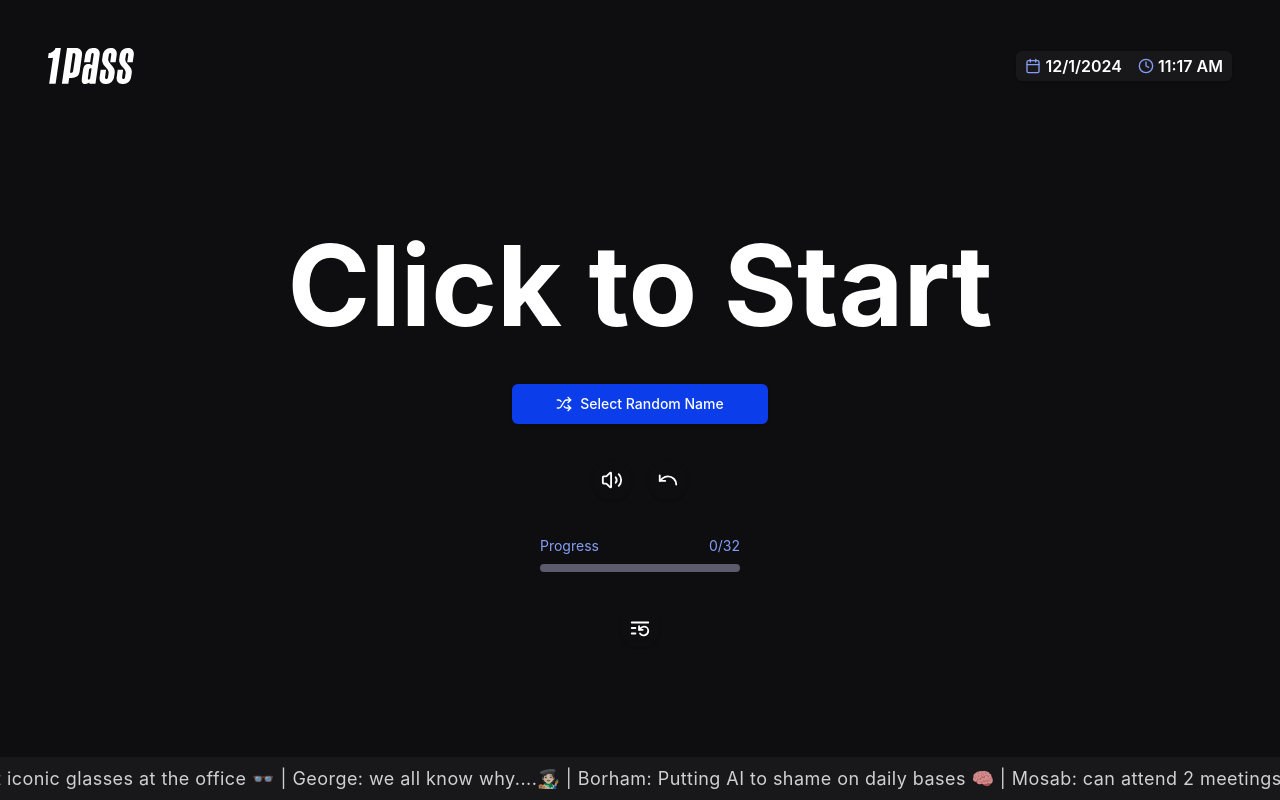
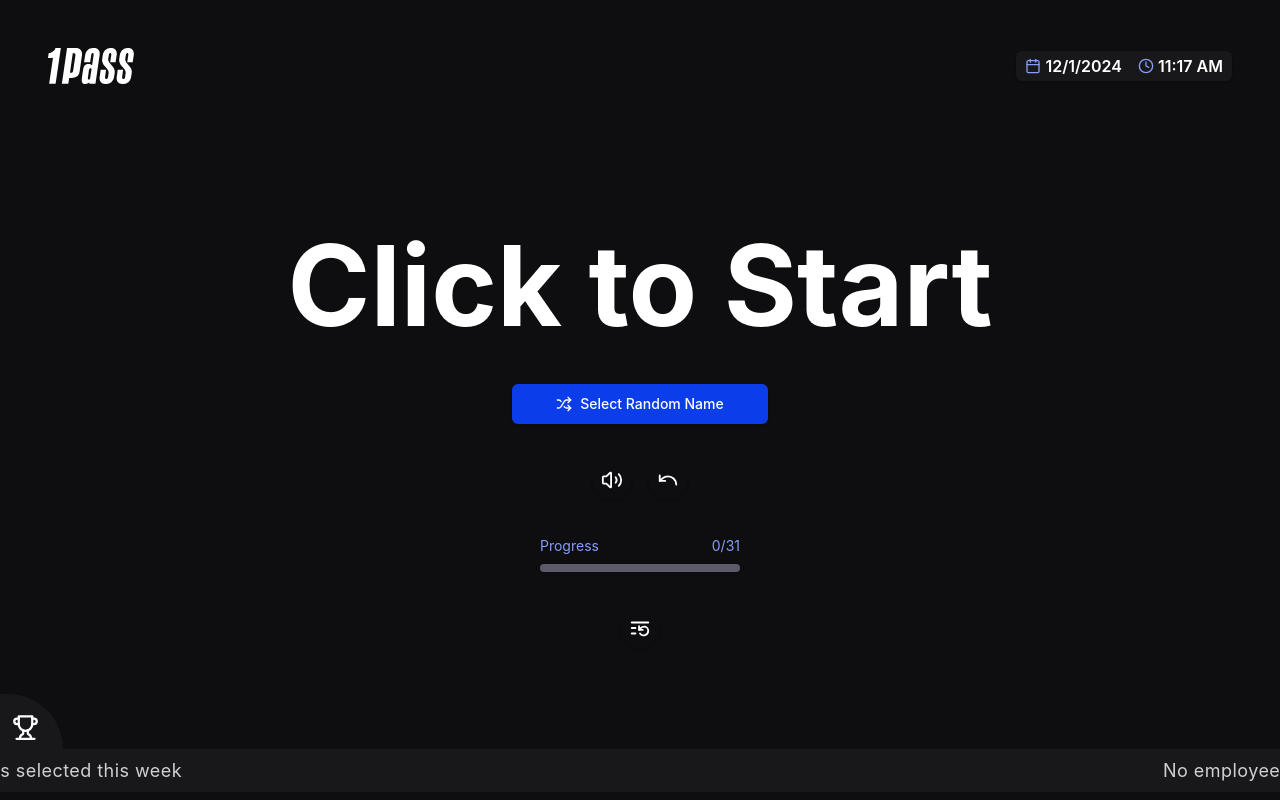
Before and after one commit to loay777/weekly_huddle, a React (Vite) app: page / in a window 1280 px wide. Built offline with nearby package versions, Linux system fonts and the light colour scheme.

Commit message:
updates awards marquee

```diff
--- a/src/App.tsx
+++ b/src/App.tsx
@@ -8,8 +8,7 @@ import {
   UndoIcon,
   Volume2,
   VolumeX,
-  StickerIcon,
-  TrophyIcon,
+  Gift,
 } from "lucide-react";
 import { TimeBadge } from "./components/TimeBadge";
 import { ProgressCounter } from "./components/ProgressCounter";
@@ -39,9 +38,11 @@ function App() {
     question: string;
     answer: string;
   } | null>(null);
+  console.log(miniChallenge);
   const [showMiniChallenge, setShowMiniChallenge] = useState(false);
   const [revealAnswer, setRevealAnswer] = useState(false);
-
+console.log(showMiniChallenge);
+console.log(revealAnswer);
   const selectRandomName = () => {
     const availableNames = names.filter((name) => !usedNames.includes(name));
     if (availableNames.length > 0) {
@@ -146,9 +147,14 @@ function App() {
                     animate={{ scale: 1, opacity: 1 }}
                     className="  bg-white/5  rounded-lg p-4 flex items-center gap-2"
                   >
-                    <TrophyIcon className="w-6 h-6" />
+                    <motion.div
+                      animate={{ rotate: [-10, 10, -10] }}
+                      transition={{ repeat: Infinity, duration: 1 }}
+                    >
+                      <Gift className="w-6 h-6" />
+                    </motion.div>
                     <span className="text-xl">
-                      Mystery award: {mysteryPrize}
+                      Mystery Prize: {mysteryPrize}
                     </span>
                   </motion.div>
                 )}
--- a/src/components/EmployeesOfTheWeekMarquee.tsx
+++ b/src/components/EmployeesOfTheWeekMarquee.tsx
@@ -1,17 +1,25 @@
+import { Trophy } from "lucide-react";
+
 const EmployeesOfTheWeekMarquee = ({
     employees = [] as Array<{employeeName: string, emoji: string}>,
 }) => {
   // Create the marquee text by formatting employees
-  const marqueeText = employees.length > 0
-    ? ` *Employees of the week*: ${employees.map(emp => `${emp.employeeName} ${emp.emoji}`).join(' | ')}.\u00A0\u00A0\u00A0`
-    : "No employees selected this week";
+  const marqueeText =
+    employees.length > 0
+      ? `${employees
+          .map((emp) => `${emp.employeeName} ${emp.emoji}`)
+          .join("\u00A0 \u00A0|\u00A0\u00A0")}.\u00A0 \u00A0|\u00A0\u00A0`
+      : "No employees selected this week";
 
   return (
-    <div className="fixed bottom-0 left-0 w-full overflow-hidden bg-[#18181b] py-2">
-      <div className="marquee-wrapper">
-        <div className="marquee-content">
-          {marqueeText}
+    <div className="fixed bottom-0 left-0 w-full overflow-hidden  py-2">
+      <div className=" flex justify-start font-extrabold ">
+        <div className="bg-[#18181b] rounded-tr-full pl-3 pr-6  pt-5 pb-2 flex gap-2 items-center">
+          <Trophy size={27} />
         </div>
+      </div>
+      <div className="marquee-wrapper bg-[#18181b] py-2">
+        <div className="marquee-content">{marqueeText}</div>
         <div className="marquee-content" aria-hidden="true">
           {marqueeText}
         </div>
--- a/src/lib/constants.ts
+++ b/src/lib/constants.ts
@@ -1,60 +1,59 @@
 // List of participant names
 export const PARTICIPANT_NAMES = [
-  "Ashely Kent 🏄🏼",
-  "George Samuel 🧑🏻‍🎨",
-  "Abdulaziz Turkistani 💸",
-  "Asma Mahfouz 👩🏻‍⚕️",
+  "Ashely Kent",
+  "George Samuel",
+  "Abdulaziz Turkistani",
+  "Asma Mahfouz",
   "Abdulkhaliq Alzahrani",
-  "Ahmad Borham 👨🏻‍💻",
+  "Ahmad Borham",
   "Lamees Tayeb",
   "Hanouf Saleh",
   "Mosaab Mohamed",
   "Ghofran Ahmad",
-  "Alhanouf Aloufi",
   "Mohannad Alamrah",
-  "Mohammed Nagy 🧑🏽‍🦲🫱🏽‍🫲🏼",
+  "Mohammed Nagy",
   "Abeer Alnetaifi",
-  "Mohamed Reyad",
+  "Mohamed Eltahawy",
   "Yara Alsafty",
   "Medhat Meebed",
   "Bahaa Alhagar",
   "Kholood Saleh",
   "Ahmed Refaat",
-  "Iman AlSayed",
   "Sondos Saleh",
   "Khaled Saleh",
   "Muhammad Amin",
-  "Toqa Mohammed Awf",
+  "Toqa Awf",
   "Loay Alsaeed",
-  "Fatima Abdelfatah 💰",
+  "Fatima Abdelfatah",
   "Mohamed Arafa",
-  "Ahmed Fathy 🆕",
-  "Rinad Alghamdi 🆕",
-  "Muhammad Mandourah🆕",
-  "Reem Osman 🆕"
+  "Ahmed Fathy",
+  "Rinad Alghamdi",
+  "Muhammad Mandourah",
+  "Reem Osman",
+  "Islam Mohamedali 🆕"
 ];
 
+// List of Random Prizes
 export const MYSTERY_PRIZES = [
   "A virtual high-five! 👋",
   "Bragging rights for the week 🏆",
   "Free access to wifi 🛜",
   "Immunity from next week's dad jokes 😂",
   "A digital gold star ⭐",
-  "Chief Meme Operations for the day 🧑‍💻",
+  //"Chief Meme Operations for the day 🧑‍💻",
   "Permission to use the coffee machine ☕️",
   "Lifetime supply of… compliments (limited to one week) 💬",
   "Exclusive use of the office playlist DJ controls 🎧",
   "Priority access to the office beanbag chair 🛋️",
-  // "The honorary title of \"Desk Ninja\" for a day 🥷",
-  "The Proof that coffee and determination can substitute for talent ☕️",
-  "He puts the 'why' in Wi-Fi 🛜",
-  "The reason we have a 'no refunds' policy 🌚",
-  "The human equivalent of an 'Are you sure?' pop-up 💬",
+  // "The Proof that coffee and determination can substitute for talent ☕️",
+  // "Puts the 'why' in Wi-Fi 🛜",
+  // "The reason we have a 'no refunds' policy 🌚",
+  // "The human equivalent of an 'Are you sure?' pop-up 💬",
   "A virtual cookie 🍪",
   "A personalized motivational quote for the week 📝",
   "A day of no meetings 📅.....not",
   "A custom playlist made just for you 🎶",
-  "A free lunch voucher for 0 🍔",
+  "A free lunch voucher 🍔",
   "A shoutout in the next team meeting 📣",
   "A desk plant of your choice 🌱",
   "A coffee mug with your name on it ☕️",
@@ -148,104 +147,66 @@ export const MINI_CHALLENGES = [
 ];
 
 export const EMPLOYEES_OF_THE_WEEK = [
-  {
-    "employeeName": "Nagy: ",
-    "emoji": "the most iconic glasses at the office 👓"
-  },
-  {
-    "employeeName": "George: ",
-    "emoji": "we all know why....🧑🏻‍🎨"
-  },
-  {
-    "employeeName": "Borham: ",
-    "emoji": "Putting AI to shame on daily bases 🧠"
-  },
   // {
-  //   "employeeName": "Loay: ",
-  //   "emoji": "difenetly didn't write this himself..."
-  // },
-  {
-    "employeeName": "Mosab: ",
-    "emoji": "can attend 2 meetings simultaneously 🫡"
-  },
-  {
-    "employeeName": "Asma: ",
-    "emoji": "The office Panadol supplier 👩🏻‍⚕️"
-  },
-  {
-    "employeeName": "Ash: ",
-    "emoji": "Make 1Pass Great Again 🧢"
-  },
-  {
-    "employeeName": "Mo Arafa: ",
-    "emoji": "can run the daily stand up while sitting down 🧘🏻"
-  },
-  {
-    "employeeName": "Abdulkhaliq: ",
-    "emoji": "true talent, singer after office hours🎤"
-  },
-  {
-    "employeeName": "You're the real MVP:",
-    "emoji": "because you are still reading this 💙💙"
-  },
-  // {
-  //   "employeeName": "David Brown",
-  //   "emoji": "👨‍🔧"
+  //   "employeeName": "Nagy: ",
+  //   "emoji": "the most iconic glasses at the office 👓"
   // },
   // {
-  //   "employeeName": "Sophia Davis",
-  //   "emoji": "👩‍🎨"
+  //   "employeeName": "George: ",
+  //   "emoji": "we all know why....🧑🏻‍🎨"
   // },
   // {
-  //   "employeeName": "Jessica Lee",
-  //   "emoji": "🎉"
+  //   "employeeName": "Borham: ",
+  //   "emoji": "Putting AI to shame on daily bases 🧠"
+  // },
+
+  // {
+  //   "employeeName": "Mosab: ",
+  //   "emoji": "can attend 2 meetings simultaneously 🫡"
   // },
   // {
-  //   "employeeName": "David Brown",
-  //   "emoji": "👨‍🔧"
+  //   "employeeName": "Asma: ",
+  //   "emoji": "The office Panadol supplier 👩🏻‍⚕️"
   // },
   // {
-  //   "employeeName": "Sophia Davis",
-  //   "emoji": "👩‍🎨"
+  //   "employeeName": "Ash: ",
+  //   "emoji": "Make 1Pass Great Again 🧢"
+  // },
+  // {
+  //   "employeeName": "Mo Arafa: ",
+  //   "emoji": "can run the daily stand up while sitting down 🧘🏻"
+  // },
+  // {
+  //   "employeeName": "Abdulkhaliq: ",
+  //   "emoji": "true talent, singer after office hours🎤"
+  // },
+  // {
+  //   "employeeName": "You're the real MVP:",
+  //   "emoji": "because you are still reading this 💙💙"
   // },
 ];
-  // {
-  //   "employeeName":",
-  //   "emoji": "👩‍🔬 CSI Award: Pays attention to detail"
-  // },
-  // {
-  //   "employeeName":",
-  //   "emoji": "🤖 Get Smart Award: Uses the most gadgets to be productive"
-  // },
-  // {
-  //   "employeeName":",
-  //   "emoji": "😃 Emoji Award: Who's got the best emoji game?"
-  // },
-  // {
-  //   "employeeName":",
-  //   "emoji": "⚒️ Home Improvement: Fixes everything at the office"
-  // },
-  // {
-  //   "employeeName":",
-  //   "emoji": "🗺️ GPS Award: Most likely to know where everyone is at any given moment"
-  // },
-  // {
-  //   "employeeName":",
-  //   "emoji": "🚓 Prison Break: Always trying to find ways around the rules"
-  // },
-  // {
-  //   "employeeName":",
-  //   "emoji": "🔶 Orange is the New Black: Most likely to wear orange clothes"
-  // },
-  // {
-  //   "employeeName":",
-  //   "emoji": "🎤 A/V Club Award: Most likely to switch headsets multiple times in a call"
-  // },
-  // {
-  //   "employeeName":",
-  //   "emoji": "🔔 Saved by the Bell Award: Still thinks they're in high school"
-  // },
-  // {
-  //   "employeeName":",
-  //   "emoji": "📫 Secret UPS Employee Award: Most likely to be waiting for a package"
-  // }
+
+// 👩‍🔬 CSI Award: Pays attention to detail.
+// 🤖 Get Smart Award: Uses the most gadgets to be productive.
+// 😃 Emoji Award: got the best emoji game.
+// ⚒️ Home Improvement: Fixes everything at the office.
+// 💪 Mr. Clean Award: Most likely to clean up other people's messes.
+// 🗺️ GPS Award: Most likely to know where everyone is at any given moment.
+// 🚓 Prison Break: Always trying to find ways around the rules.
+// 🎤 A/V Club Award: Most likely to switch headsets multiple times in a call
+// 🎯 Bullseye Award: For consistently hitting deadlines like a pro!
+// 🌟 Rising Star Award: For someone who went above and beyond this week.
+// 🧠 Brainiac Award: For solving the trickiest problem with ease.
+// 🌈 Good Vibes Award: For spreading positivity and making everyone smile.
+// 💡 Idea Machine Award: For contributing the most innovative ideas.
+// 🔥 Firestarter Award: For kicking off a project with incredible energy.
+// 🍪 Cookie Champion: For sharing snacks or treats with the team.
+// 📚 Knowledge Dropper Award: For teaching us something new this week.
+// 🎤 Karaoke King/Queen Award: For the most entertaining meetings or presentations.
+// 🚀 Quick Starter Award: For tackling tasks with lightning speed.
+// 💪 Team Player Award: For always lending a helping hand when needed.
+// 🖌️ Picasso Award: For creating the most visually impressive work.
+// 📞 Dialed In Award: For mastering virtual meeting etiquette.
+// ⚡ Spark Plug Award: For being the energy booster in every discussion.
+// 🎲 Risk Taker Award: For trying something new and daring this week.
+// 🍕 Pizza Party Award: For bringing the most fun to the team!
```
Also changed, not shown: 5 other files (tests, documents, lock files or other folders).
